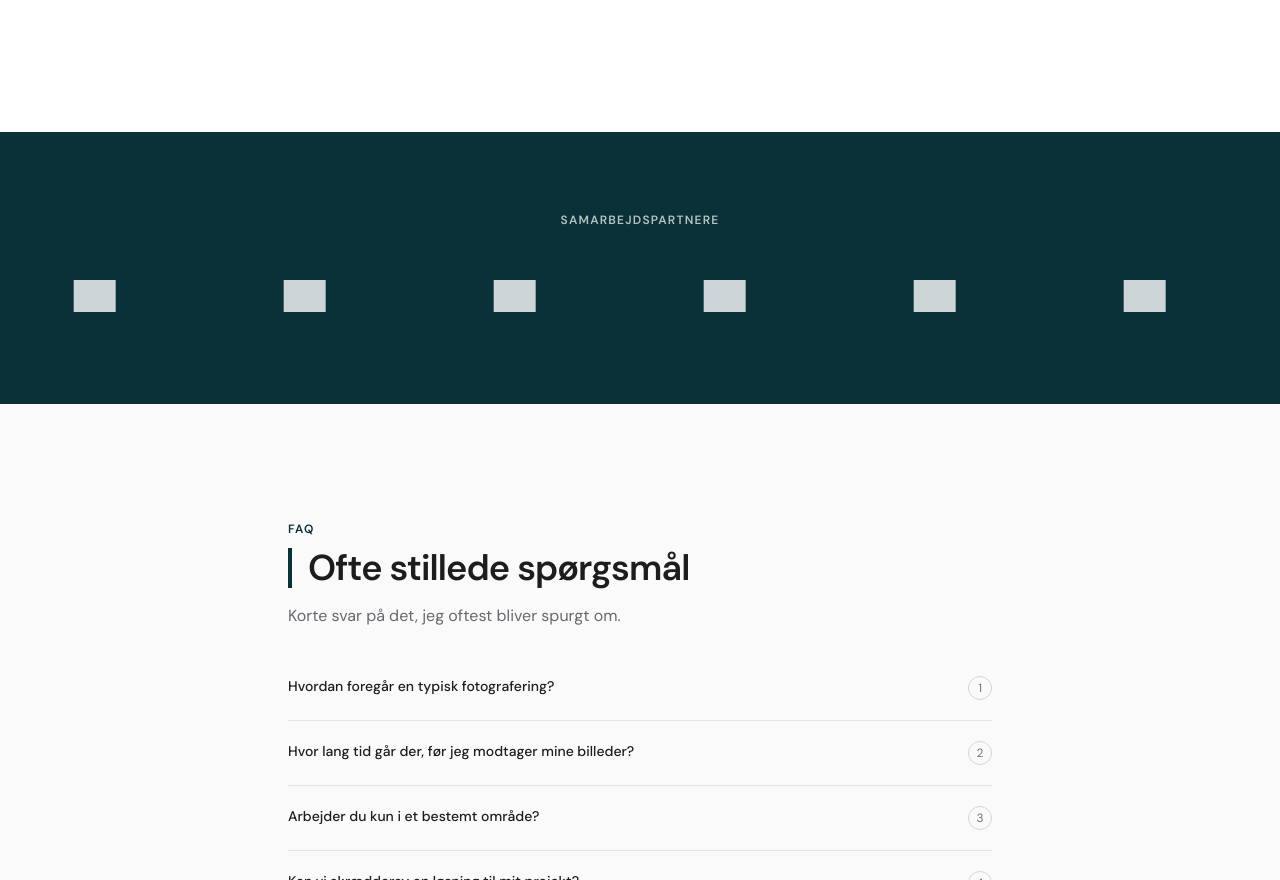
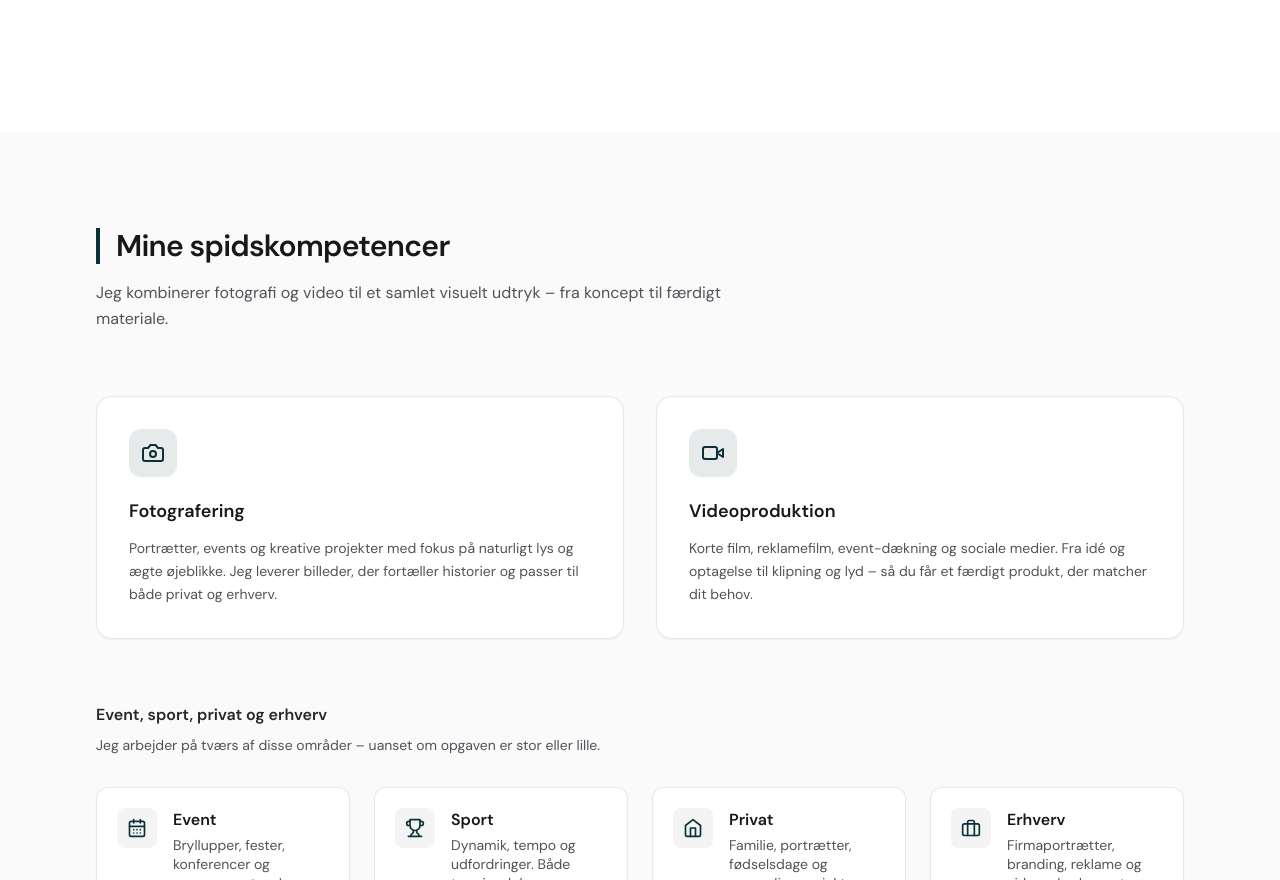
Before and after one commit to ItzLukaas/lukassvendsen, a Next.js app: page / in a window 1280 px wide. Shown: the part 1920-2800 px from the top of the page. Built offline with nearby package versions, Linux system fonts and the light colour scheme; grey boxes are pictures that could not be loaded.

Commit message:
Add competencies section to data and HomePage, detailing skills and areas of expertise

```diff
--- a/src/app/page.tsx
+++ b/src/app/page.tsx
@@ -1,6 +1,7 @@
 import { Hero } from '@/components/Hero';
 import { AboutSection } from '@/components/AboutSection';
 import { GallerySection } from '@/components/GallerySection';
+import { CompetenciesSection } from '@/components/CompetenciesSection';
 import { ClientsSection } from '@/components/ClientsSection';
 import { FAQSection } from '@/components/FAQSection';
 import { ContactSection } from '@/components/ContactSection';
@@ -40,6 +41,7 @@ export default function HomePage() {
       <Hero />
       <AboutSection />
       <GallerySection />
+      <CompetenciesSection />
       <ClientsSection />
       <FAQSection />
       <ContactSection />
--- /dev/null
+++ b/src/components/CompetenciesSection.tsx
@@ -0,0 +1,92 @@
+import {
+  Camera,
+  Video,
+  CalendarDays,
+  Trophy,
+  Home,
+  Briefcase,
+} from 'lucide-react';
+import { competencies } from '@/content/data';
+
+const SKILL_ICONS = [Camera, Video];
+const AREA_ICONS = [CalendarDays, Trophy, Home, Briefcase];
+
+export function CompetenciesSection() {
+  return (
+    <section
+      id="spidskompetencer"
+      className="scroll-mt-28 bg-zinc-50 py-16 sm:py-20 lg:py-24"
+      aria-labelledby="spidskompetencer-heading"
+    >
+      <div className="mx-auto max-w-6xl px-4 sm:px-6 lg:px-8">
+        <header className="max-w-2xl mb-12 lg:mb-16">
+          <h2
+            id="spidskompetencer-heading"
+            className="text-2xl font-semibold tracking-tight text-zinc-900 sm:text-3xl border-l-4 border-themeB pl-4"
+          >
+            {competencies.sectionTitle}
+          </h2>
+          <p className="mt-4 text-zinc-600 leading-relaxed">
+            {competencies.sectionIntro}
+          </p>
+        </header>
+
+        {/* Hovedkompetencer: Fotografering + Videoproduktion */}
+        <div className="grid grid-cols-1 md:grid-cols-2 gap-6 lg:gap-8 mb-14 lg:mb-16">
+          {competencies.skills.map((skill, i) => {
+            const Icon = SKILL_ICONS[i] ?? Camera;
+            return (
+              <article
+                key={skill.title}
+                className="rounded-2xl bg-white p-6 sm:p-8 border border-zinc-200/80 shadow-sm hover:shadow-md hover:border-themeB/20 transition-all duration-300"
+              >
+                <div className="flex h-12 w-12 items-center justify-center rounded-xl bg-themeB/10 text-themeB mb-5">
+                  <Icon className="h-6 w-6" aria-hidden />
+                </div>
+                <h3 className="text-lg font-semibold text-zinc-900">
+                  {skill.title}
+                </h3>
+                <p className="mt-3 text-sm text-zinc-600 leading-relaxed">
+                  {skill.description}
+                </p>
+              </article>
+            );
+          })}
+        </div>
+
+        {/* Områder: Event, sport, privat, erhverv */}
+        <div>
+          <h3 className="text-base font-semibold text-zinc-800 mb-2">
+            {competencies.areasTitle}
+          </h3>
+          <p className="text-sm text-zinc-600 mb-8 max-w-xl">
+            {competencies.areasIntro}
+          </p>
+          <div className="grid grid-cols-1 sm:grid-cols-2 lg:grid-cols-4 gap-4 lg:gap-6">
+            {competencies.areas.map((area, i) => {
+              const Icon = AREA_ICONS[i] ?? Briefcase;
+              return (
+                <div
+                  key={area.title}
+                  className="flex gap-4 rounded-xl bg-white p-5 border border-zinc-200/80 shadow-sm"
+                >
+                  <div className="flex h-10 w-10 shrink-0 items-center justify-center rounded-lg bg-zinc-100 text-themeB">
+                    <Icon className="h-5 w-5" aria-hidden />
+                  </div>
+                  <div>
+                    <h4 className="font-semibold text-zinc-900">
+                      {area.title}
+                    </h4>
+                    <p className="mt-1 text-sm text-zinc-600 leading-snug">
+                      {area.description}
+                    </p>
+                  </div>
+                </div>
+              );
+            })}
+          </div>
+        </div>
+      </div>
+    </section>
+  );
+}
--- a/src/content/data.ts
+++ b/src/content/data.ts
@@ -143,6 +143,45 @@ export const clients: ClientLogo[] = [
   },
 ];
 
+/** Spidskompetencer – vises mellem galleri og kunder-slider */
+export const competencies = {
+  sectionTitle: 'Mine spidskompetencer',
+  sectionIntro:
+    'Jeg kombinerer fotografi og video til et samlet visuelt udtryk – fra koncept til færdigt materiale.',
+  skills: [
+    {
+      title: 'Fotografering',
+      description:
+        'Portrætter, events og kreative projekter med fokus på naturligt lys og ægte øjeblikke. Jeg leverer billeder, der fortæller historier og passer til både privat og erhverv.',
+    },
+    {
+      title: 'Videoproduktion',
+      description:
+        'Korte film, reklamefilm, event-dækning og sociale medier. Fra idé og optagelse til klipning og lyd – så du får et færdigt produkt, der matcher dit behov.',
+    },
+  ],
+  areasTitle: 'Event, sport, privat og erhverv',
+  areasIntro: 'Jeg arbejder på tværs af disse områder – uanset om opgaven er stor eller lille.',
+  areas: [
+    {
+      title: 'Event',
+      description: 'Bryllupper, fester, konferencer og arrangementer. Jeg fanger stemningen og de afgørende øjeblikke.',
+    },
+    {
+      title: 'Sport',
+      description: 'Dynamik, tempo og udfordringer. Både træning, løb og konkurrencer – tæt på handlingen.',
+    },
+    {
+      title: 'Privat',
+      description: 'Familie, portrætter, fødselsdage og personlige projekter. Rolige og ægte billeder af jer.',
+    },
+    {
+      title: 'Erhverv',
+      description: 'Firmaportrætter, branding, reklame og virksomhedsevents. Professionelt udtryk til din virksomhed.',
+    },
+  ],
+};
+
 export const specialties = [
   {
     title: 'Sport',
```
